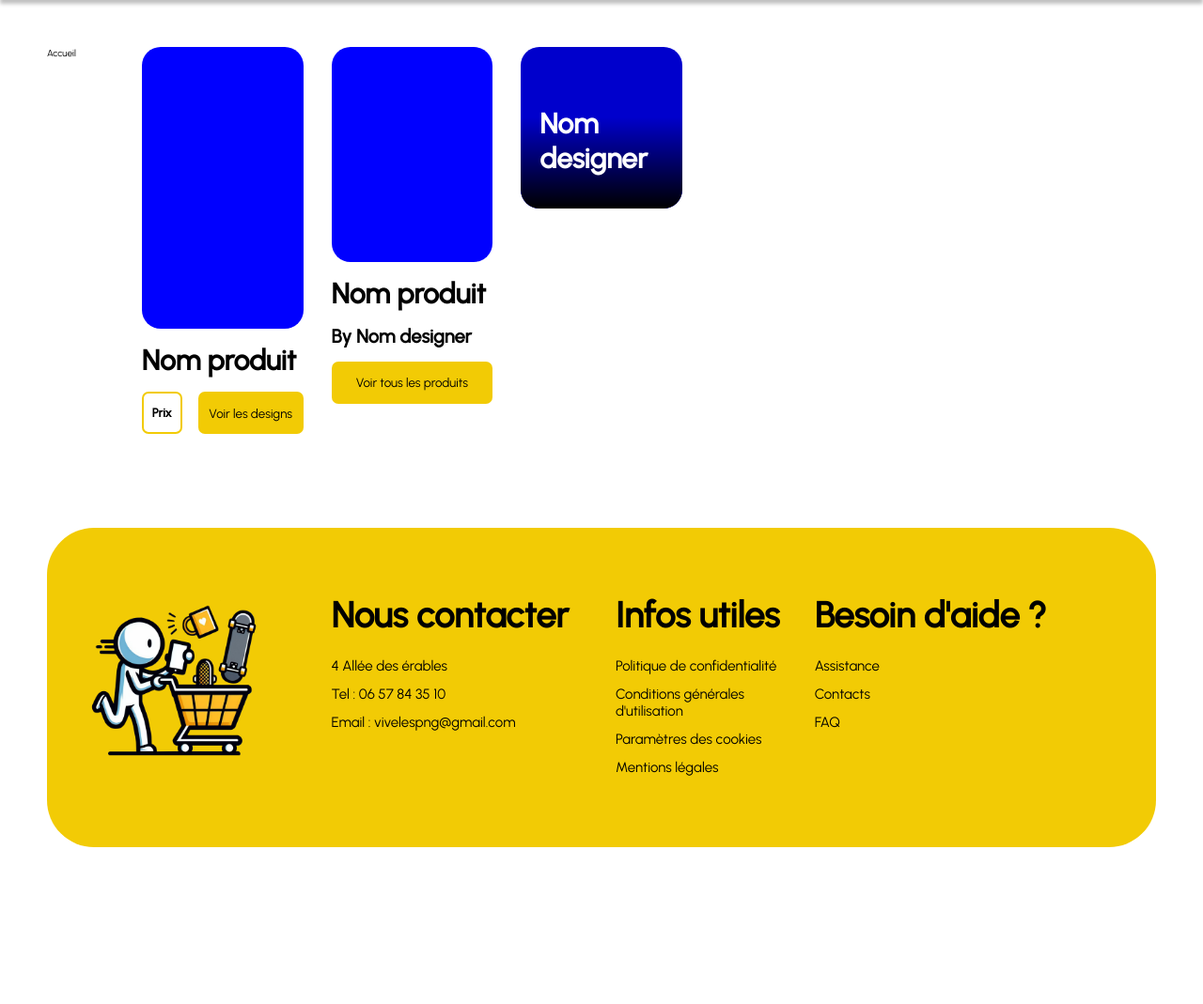
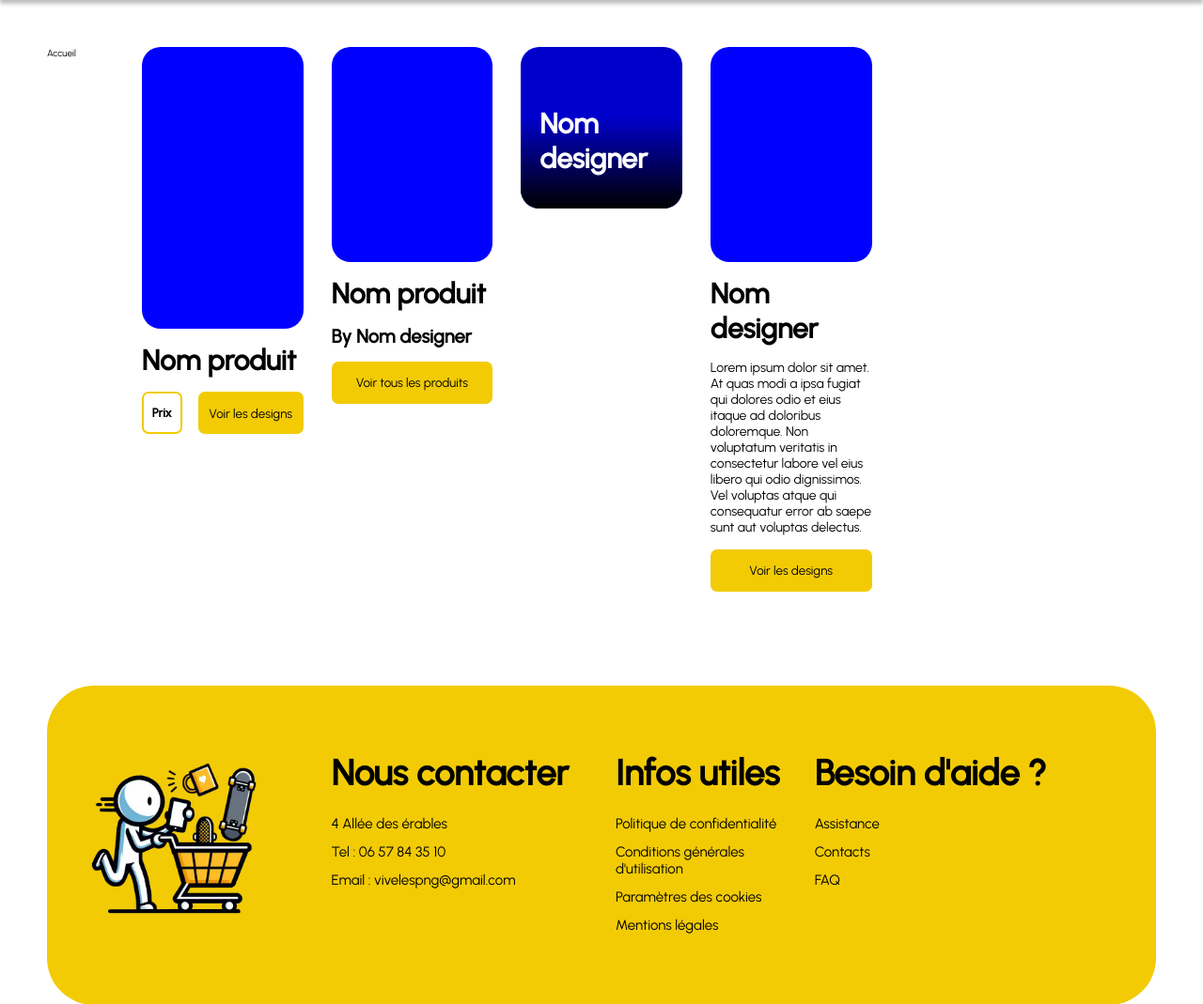
Before and after one commit to NikolaG25/projet_php, a PHP site: page / in a window 1280 px wide. Shown: the part 73-1142 px from the top of the page at 94% size. Before the commit the page ends 975 px from the top, so only its background shows below. Run offline with PHP 8.4, Linux system fonts and the light colour scheme.

Commit message:
ficheDesigner

```diff
--- a/index.php
+++ b/index.php
@@ -15,6 +15,7 @@
         <?php include("partials/ficheProduct.php") ?>
         <?php include("partials/ficheDesign.php") ?>
         <?php include("partials/designerFav.php") ?>
+        <?php include("partials/ficheDesigner.php") ?>
     </main>
     <?php include("partials/footer.php"); ?>
 </body>
--- /dev/null
+++ b/partials/ficheDesigner.php
@@ -0,0 +1,11 @@
+<div class="ficheDesigner">
+    <div src="" alt="" class="ficheDesigner__image"></div>
+    <h3 class="ficheDesigner__name">Nom designer</h3>
+    <p class="ficheDesigner__desc">Lorem ipsum dolor sit amet. At quas modi a ipsa fugiat qui dolores odio et eius itaque ad doloribus doloremque.
+        Non voluptatum veritatis in consectetur labore vel eius libero qui odio dignissimos. Vel voluptas atque qui consequatur error ab saepe sunt aut voluptas delectus.</p>
+    <button class="ficheDesigner__seeMore">
+        <a class="ficheDesigner__link" href="#">
+        Voir les designs
+        </a>
+    </button>
+</div>
--- a/styles/sass/app.scss
+++ b/styles/sass/app.scss
@@ -8,6 +8,7 @@
 @import "ficheProduct.scss";
 @import "ficheDesign.scss";
 @import "designerFav.scss";
+@import "ficheDesigner.scss";
 
 * {
   padding: 0;
--- a/styles/style.css
+++ b/styles/style.css
@@ -186,6 +186,44 @@ header .menubutton:hover {
   color: white;
 }
 
+.ficheDesigner {
+  grid-column: span 2;
+  width: 100%;
+  overflow: hidden;
+}
+.ficheDesigner__image {
+  width: 100%;
+  aspect-ratio: 9/12;
+  object-fit: cover;
+  background-color: blue;
+  border-radius: 20px;
+}
+.ficheDesigner__name {
+  font-family: "Urbanist", sans-serif;
+  font-weight: bold;
+  font-size: 30px;
+  margin-top: 15px;
+  margin-bottom: 15px;
+}
+.ficheDesigner__desc {
+  font-size: 14px;
+  margin-bottom: 15px;
+}
+.ficheDesigner__seeMore {
+  width: 100%;
+  height: 45px;
+}
+.ficheDesigner__link {
+  width: 100%;
+  background-color: #F2CB05;
+  padding: 10px;
+  height: 100%;
+  border-radius: 7px;
+  display: flex;
+  justify-content: center;
+  align-items: center;
+}
+
 * {
   padding: 0;
   margin: 0;
```
Also changed, not shown: styles/sass/ficheDesigner.scss (added, +41 -0 lines), 1 other file.
